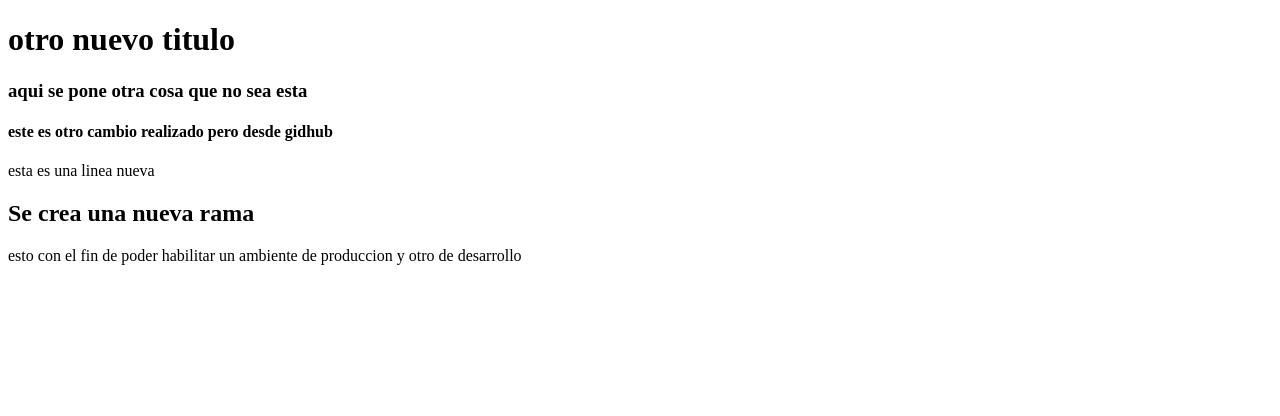
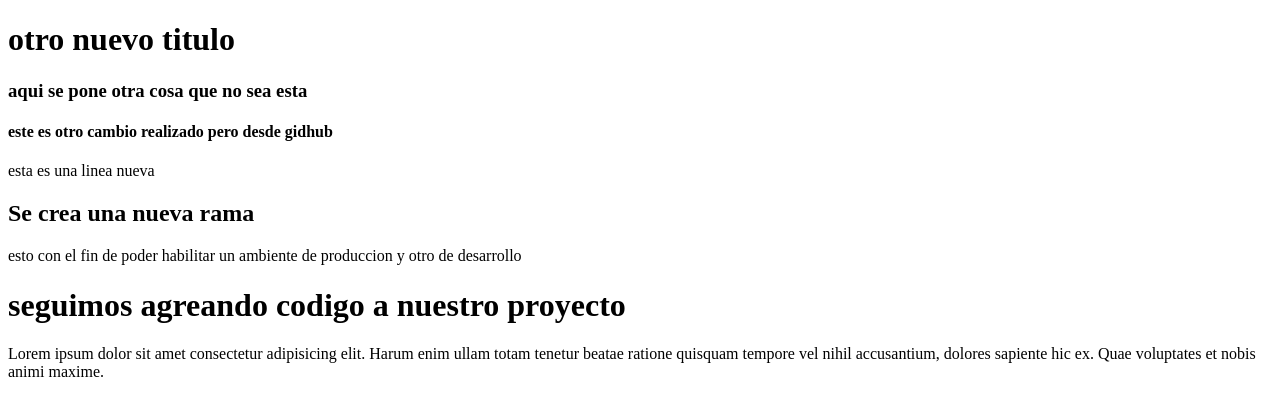
Before and after one commit to andrewsdeve/Proyecto-Coffe-Space, a plain HTML site: page index.html in a window 1280 px wide. Drawn offline with Linux system fonts and the light colour scheme.

Commit message:
NuevoCambio10:48

```diff
--- a/index.html
+++ b/index.html
@@ -26,5 +26,11 @@
     <h2>Se crea una nueva rama</h2>
     <p>esto con el fin de poder habilitar un ambiente de produccion y otro de desarrollo</p>
 
+    <!-- Seguimos agregando Codigo-->
+
+    <h1>seguimos agreando codigo a nuestro proyecto</h1>
+    <p>Lorem ipsum dolor sit amet consectetur adipisicing elit. Harum enim ullam totam tenetur beatae ratione quisquam tempore vel nihil accusantium, dolores sapiente hic ex. Quae voluptates et nobis animi maxime.</p>
+
+
 </body>
 </html>
```
